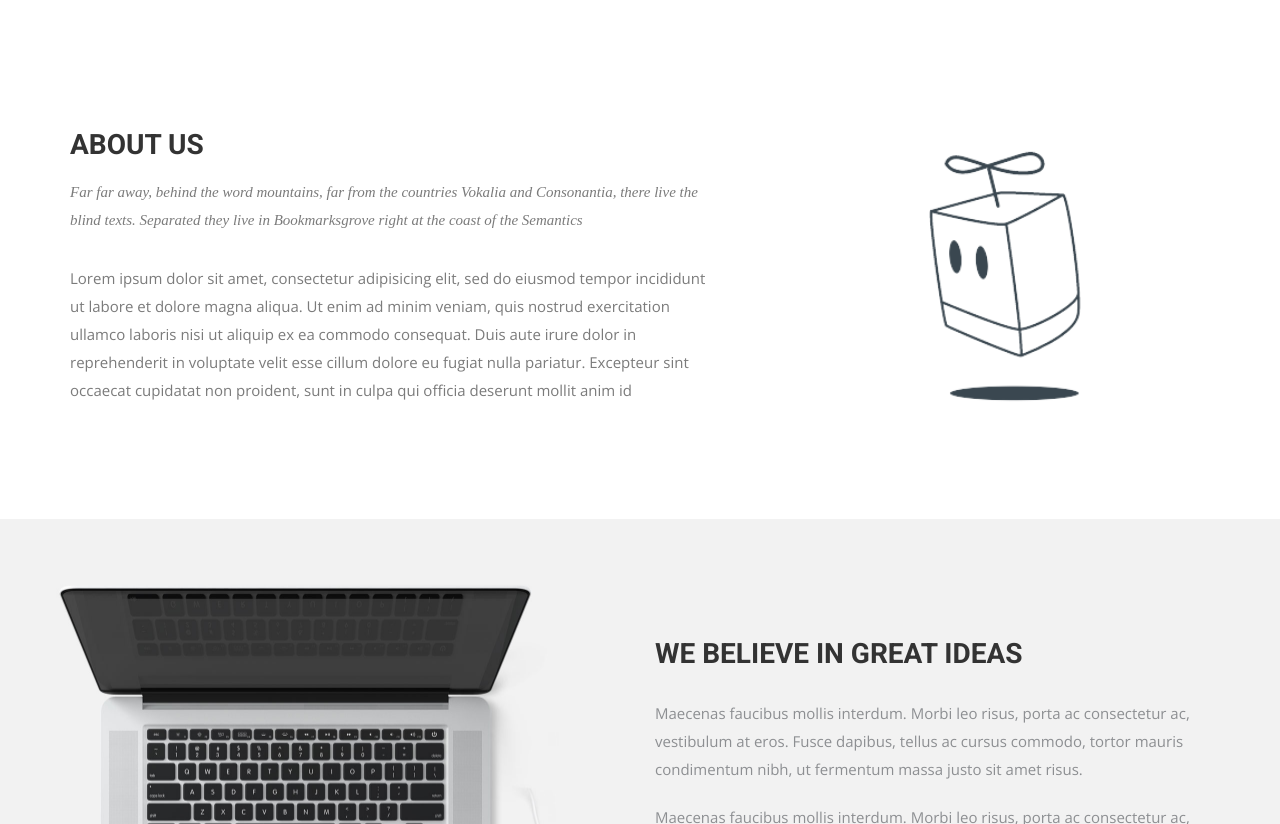
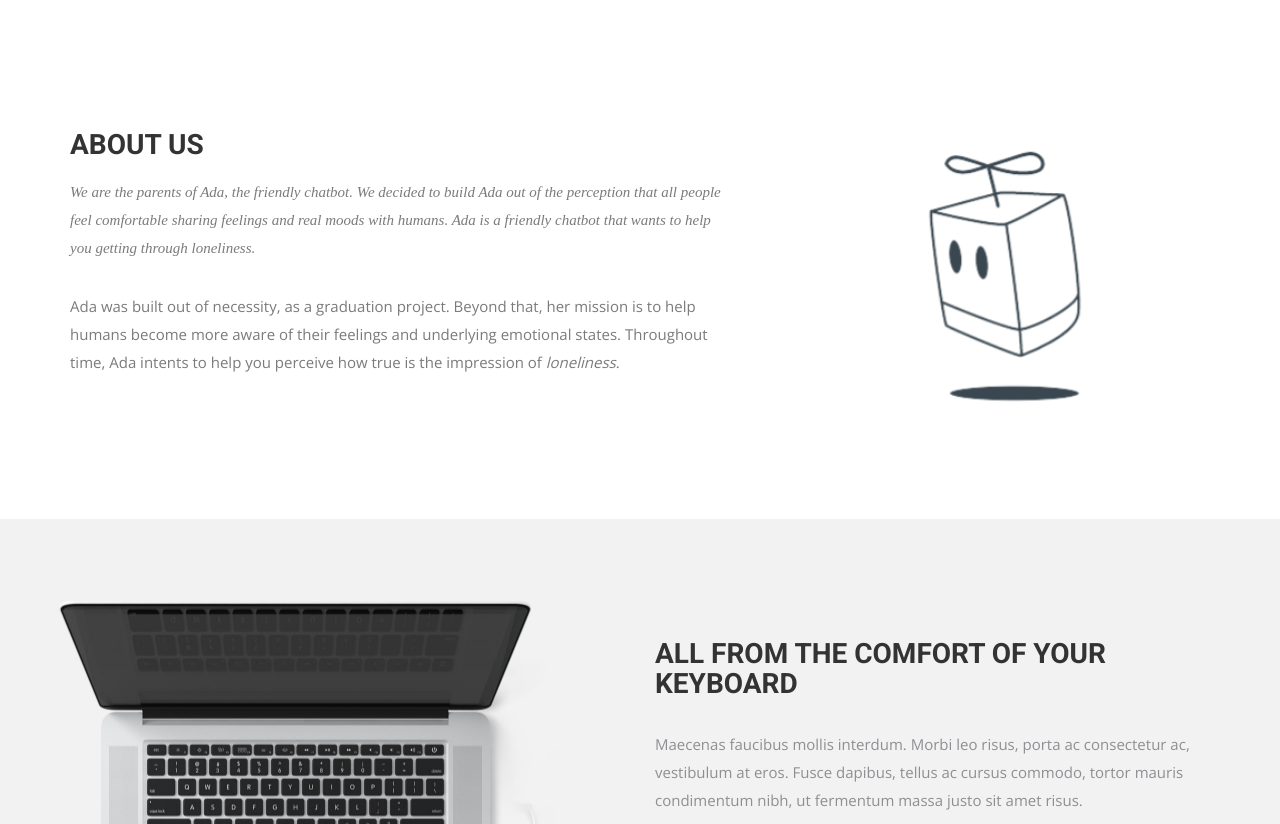
Before and after one commit to laisbsc/ada, a Jekyll site: the page built from index.html, in a window 1280 px wide and 900 px high, scrolled down 783 px, cut to the strip 76-900 px from the top of the window. Built offline with Jekyll 4.4.1, drawn with Linux system fonts in a browser that asks for light colours; nearby versions of some CDN libraries; some web fonts are replaced.

Commit message:
develop partial content

```diff
--- a/index.html
+++ b/index.html
@@ -25,9 +25,13 @@ permalink: /
         <div class="block">
           <div class="section-title">
             <h2>About Us</h2>
-            <p>Far far away, behind the word mountains, far from the countries Vokalia and Consonantia, there live the blind texts. Separated they live in Bookmarksgrove right at the coast of the Semantics</p>
+            <p>We are the parents of Ada, the friendly chatbot. We decided to build Ada out of the perception that all
+              people feel comfortable sharing feelings and real moods with humans. Ada is a friendly chatbot that wants
+            to help you getting through loneliness.</p>
           </div>
-          <p>Lorem ipsum dolor sit amet, consectetur adipisicing elit, sed do eiusmod tempor incididunt ut labore et dolore magna aliqua. Ut enim ad minim veniam, quis nostrud exercitation ullamco laboris nisi ut aliquip ex ea commodo consequat. Duis aute irure dolor in reprehenderit in voluptate velit esse cillum dolore eu fugiat nulla pariatur. Excepteur sint occaecat cupidatat non proident, sunt in culpa qui officia deserunt mollit anim id </p>
+          <p>Ada was built out of necessity, as a graduation project. Beyond that, her mission is to help humans become
+          more aware of their feelings and underlying emotional states. Throughout time, Ada intents to help you perceive
+          how true is the impression of <i>loneliness</i>.</p>
         </div>
       </div><!-- .col-md-7 close -->
       <div class="col-md-5 col-sm-12">
@@ -43,7 +47,7 @@ permalink: /
 <div class="container">
   <div class="row">
     <div class="col-md-6 col-md-offset-6">
-      <h2>WE BELIEVE IN GREAT IDEAS</h2>
+      <h2>ALL FROM THE COMFORT OF YOUR KEYBOARD</h2>
       <p>Maecenas faucibus mollis interdum. Morbi leo risus, porta ac consectetur ac, vestibulum at eros. Fusce dapibus, tellus ac cursus commodo, tortor mauris condimentum nibh, ut fermentum massa justo sit amet risus.</p>
       <p>Maecenas faucibus mollis interdum. Morbi leo risus, porta ac consectetur ac, vestibulum at eros. Fusce dapibus, tellus ac cursus commodo, tortor mauris condimentum nibh, ut fermentum massa justo sit amet risus.</p>
       <p>Maecenas faucibus mollis interdum. Morbi leo risus, porta ac consectetur ac, vestibulum at eros. Fusce dapibus, tellus ac cursus commodo, tortor mauris condimentum nibh, ut fermentum massa justo sit amet risus.</p>
```
